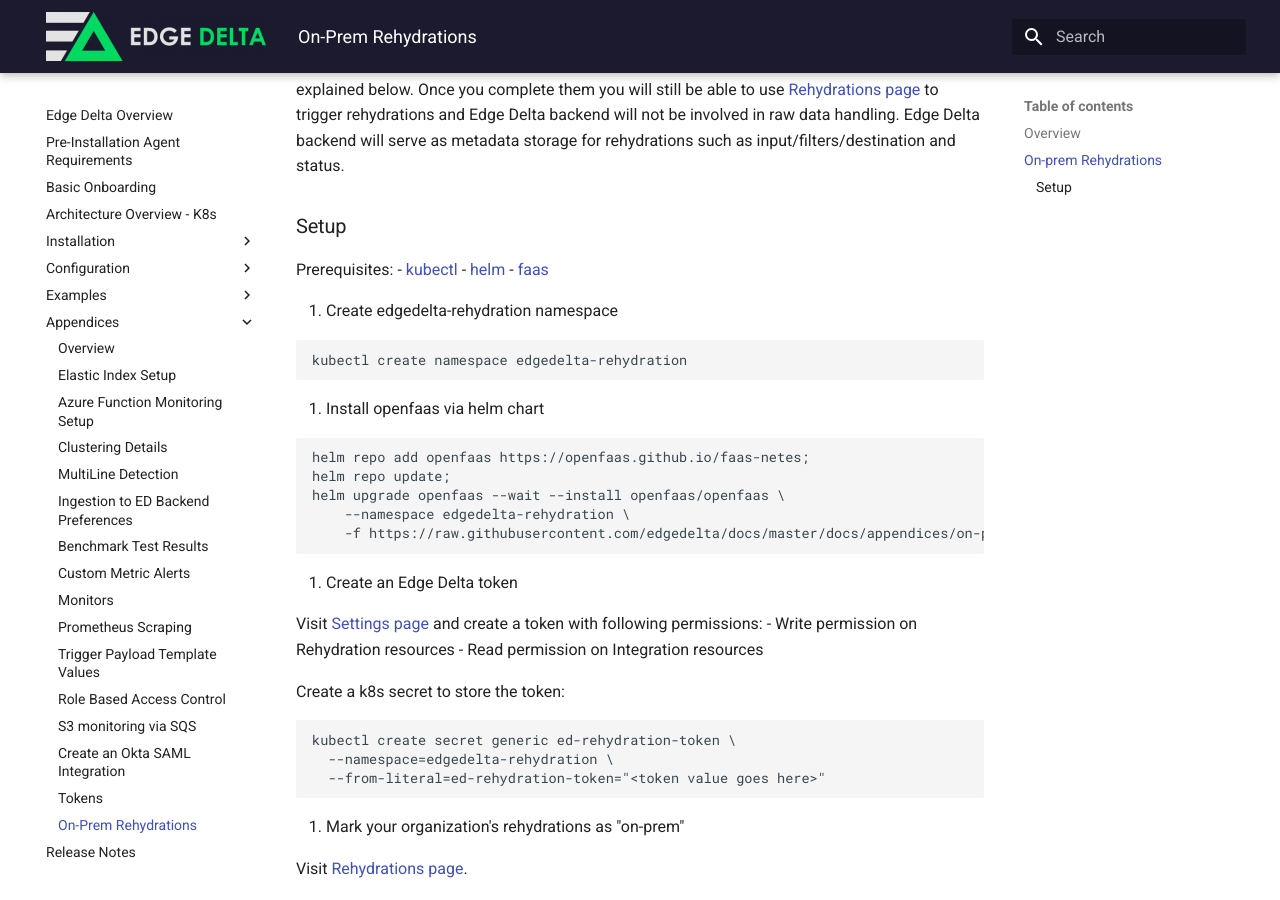
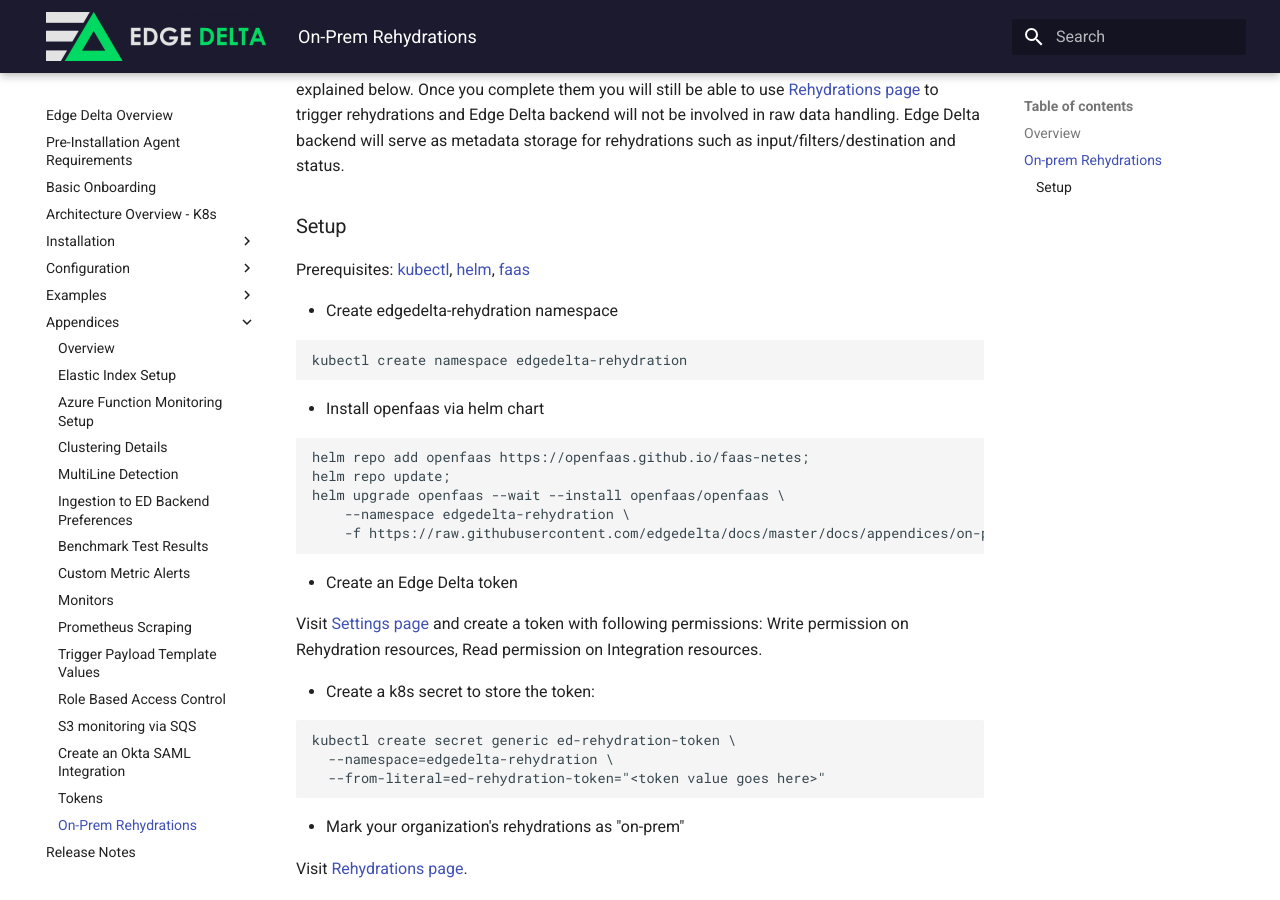
Before and after one commit to edgedelta/docs, an MkDocs documentation site: the page built from docs/appendices/on-prem-rehydration.md, in a window 1280 px wide and 900 px high, scrolled down 686 px. Built offline with MkDocs 1.6.1 and Material for MkDocs 9.7.7, drawn with Linux system fonts in a browser that asks for light colours; part of the change alters nothing that is shown.

````diff
--- a/docs/appendices/on-prem-rehydration.md
+++ b/docs/appendices/on-prem-rehydration.md
@@ -22,19 +22,16 @@ Setup details are explained below. Once you complete them you will still be able
 
 ### Setup
 
-Prerequisites:
-- [kubectl](https://kubernetes.io/docs/tasks/tools/)
-- [helm](https://helm.sh/docs/helm/helm_install/)
-- [faas](https://docs.openfaas.com/cli/install/#installation)
+Prerequisites: [kubectl](https://kubernetes.io/docs/tasks/tools/), [helm](https://helm.sh/docs/helm/helm_install/), [faas](https://docs.openfaas.com/cli/install/#installation)
 
 
-1. Create edgedelta-rehydration namespace
+- Create edgedelta-rehydration namespace
 
 ```
 kubectl create namespace edgedelta-rehydration
 ```
 
-2. Install openfaas via helm chart
+- Install openfaas via helm chart
 
 ```
 helm repo add openfaas https://openfaas.github.io/faas-netes;
@@ -45,21 +42,19 @@ helm upgrade openfaas --wait --install openfaas/openfaas \
 ```
 
 
-3. Create an Edge Delta token
+- Create an Edge Delta token
 
-Visit [Settings page](https://app.edgedelta.com/global-settings) and create a token with following permissions:
-- Write permission on Rehydration resources
-- Read permission on Integration resources
+Visit [Settings page](https://app.edgedelta.com/global-settings) and create a token with following permissions: Write permission on Rehydration resources, Read permission on Integration resources.
 
 
-Create a k8s secret to store the token:
+- Create a k8s secret to store the token:
 ```
 kubectl create secret generic ed-rehydration-token \
   --namespace=edgedelta-rehydration \
   --from-literal=ed-rehydration-token="<token value goes here>"
 ```
 
-4. Mark your organization's rehydrations as "on-prem"
+- Mark your organization's rehydrations as "on-prem"
 
 Visit [Rehydrations page](https://app.edgedelta.com/rehydrations).
 
@@ -69,7 +64,7 @@ Enable On Prem Rehydration.
 
 Note: This setting can be hidden for your org. Please contact us if that's the case.
 
-5. Deploy rehydration function handler
+- Deploy rehydration function handler
 
 We didn't expose an external load balancer for the OpenFaaS gateway when we installed helm chart.
 So in order to deploy our rehydration function we will enable port forwarding temporarily to connect to OpenFaas.
@@ -85,7 +80,7 @@ faas deploy -f https://raw.githubusercontent.com/edgedelta/docs/master/docs/appe
 
 Now stop the port forwarding.
 
-6. Prepare rehydration poller deployment yml
+- Prepare rehydration poller deployment yml
 
 Download [this file](https://raw.githubusercontent.com/edgedelta/docs/master/docs/appendices/on-prem-rehydration-poller.yml) to a local file /tmp/rehydration-poller.yml
 
@@ -95,7 +90,7 @@ curl https://raw.githubusercontent.com/edgedelta/docs/master/docs/appendices/on-
 
 Put your org id as the value of `ED_ORG_ID` in /tmp/rehydration-poller.yml. You can find your org id in the url of the api requests made by app.edgedelta.com. We will expose it on the UI soon.
 
-7. Deploy rehydration poller
+- Deploy rehydration poller
 
 ```
 kubectl apply -f /tmp/rehydration-poller.yml;
@@ -107,4 +102,4 @@ Check its logs to see if it can successfully connect to the OpenFaaS gateway:
 kubectl logs deployment/rehydration-poller -n edgedelta-rehydration
 ```
 
-8. Now you can go to [Rehydrations page](https://app.edgedelta.com/rehydrations) to create rehydration requests. It will be processed by the rehydration components we just installed to your k8s cluster.
+- Now you can go to [Rehydrations page](https://app.edgedelta.com/rehydrations) to create rehydration requests. It will be processed by the rehydration components we just installed to your k8s cluster.
````
